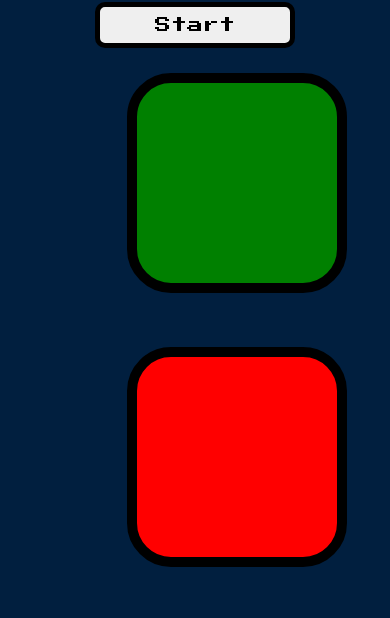
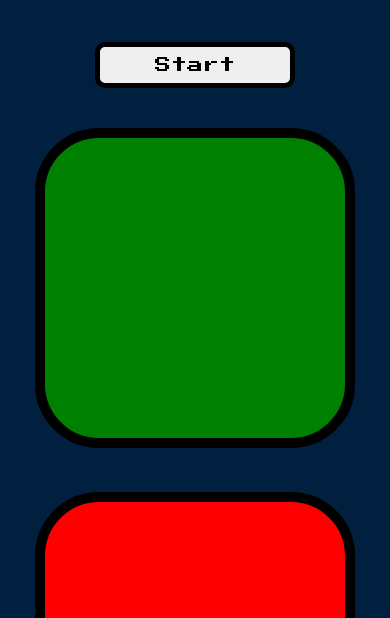
Before and after one commit to sudharsan-ms/simongame-project, a plain HTML site: page index.html in a window 390 px wide. Shown: the part 154-772 px from the top of the page. Drawn offline with nearby package versions, Linux system fonts and the light colour scheme.

Commit message:
modified

```diff
--- a/styles.css
+++ b/styles.css
@@ -28,7 +28,7 @@ body {
 
 .container {
   display: block;
-  width: 50%;
+  width: 100%;
   margin: auto;
 
 }
@@ -69,38 +69,28 @@ body {
 }
 
 
-@media (max-width:320px) {
+@media screen and (max-width:600px) {
   body{
     text-align: center;
 
-  }
 
-  .container{
+    }
+
+    .container{
     display:inline;
-
-
 
 
 
   }
   .btn{
-    width: 100px;
-    height: 100px;
-    margin: 10px;
-
-
-
-
-
+    width: 300px;
+    height:300px;
+    margin: 20px;
   }
   #startbtn{
     margin: 20px;
   }
-
-  #level-title{
+    #level-title{
     margin-top: 30px;
     padding-top: 20px;
-  }
-
-
-}
+  }}
```
